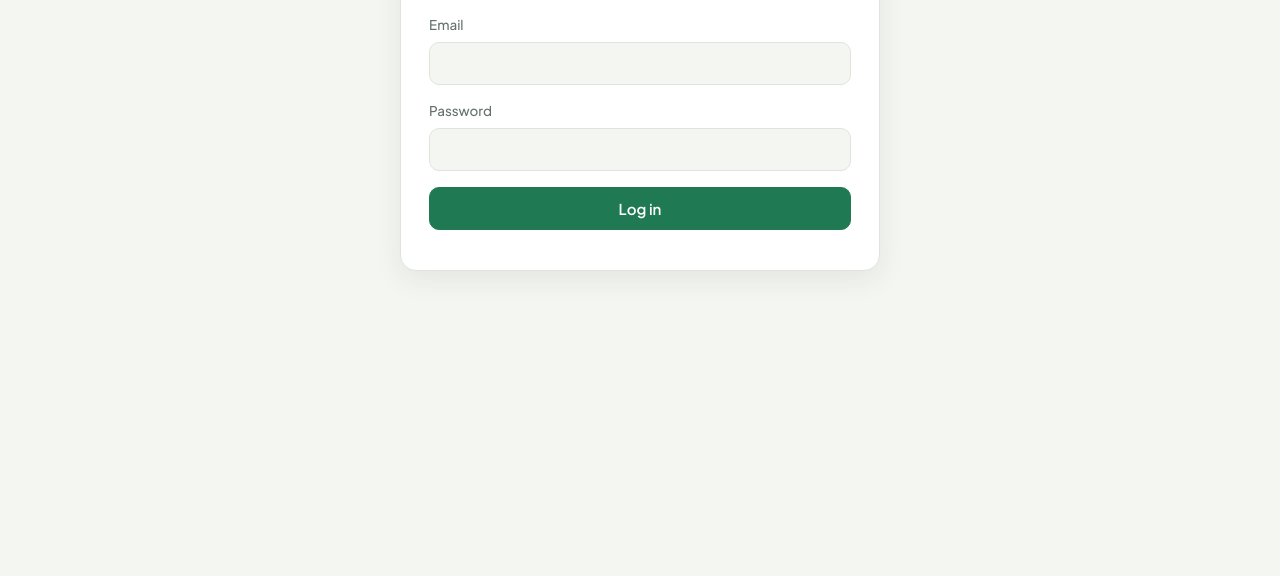
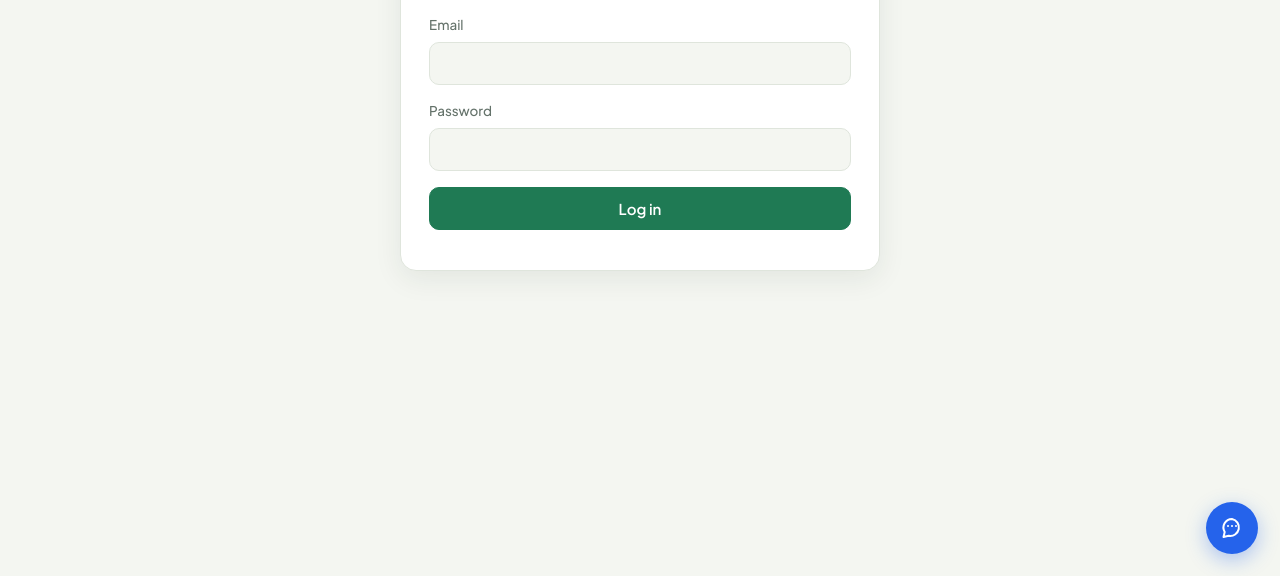
Before and after one commit to riyakangle/SARAL--ACCELERATOR-PORTAL, a plain HTML site: page saralayush.html in a window 1280 px wide. Shown: the part 224-800 px from the top of the page. Drawn offline with nearby package versions, Linux system fonts and the light colour scheme.

Commit message:
Add floating chatbot shortcut across portal

```diff
--- a/saralayush.html
+++ b/saralayush.html
@@ -69,6 +69,11 @@ td.act,th.act{text-align:right;white-space:nowrap}.slots th[scope=row]{color:var
 
 @media(max-width:820px){.app{grid-template-columns:1fr}.side{position:sticky;height:auto;z-index:5;flex-direction:row;align-items:center;overflow-x:auto;padding:10px 12px;border-right:0;border-bottom:1px solid var(--line)}
 .brand,.dbbadge{display:none}.nav{flex-direction:row}.nav button{white-space:nowrap}.nav button span{display:none}.sidefoot{margin:0 0 0 auto}main{padding:20px 14px}.dash{grid-template-columns:1fr}.hero{padding:30px 22px}.hero h1{font-size:1.7rem}}
+
+.chat-fab{position:fixed;right:22px;bottom:22px;z-index:30;width:52px;height:52px;border:0;border-radius:50%;background:#2563eb;color:#fff;box-shadow:0 6px 20px rgba(37,99,235,.35);display:grid;place-items:center;cursor:pointer;transition:transform .18s,box-shadow .18s}
+.chat-fab:hover{transform:translateY(-2px);box-shadow:0 9px 24px rgba(37,99,235,.42)}
+.chat-fab svg{width:24px;height:24px;fill:none;stroke:currentColor;stroke-width:2;stroke-linecap:round;stroke-linejoin:round}
+@media(max-width:820px){.chat-fab{right:16px;bottom:16px;width:48px;height:48px}}
 @media(prefers-reduced-motion:reduce){*{animation:none!important;transition:none!important}}
 </style></head>
 <body>
@@ -167,6 +172,8 @@ td.act,th.act{text-align:right;white-space:nowrap}.slots th[scope=row]{color:var
 </main></div>
 </div>
 <div class="toast" id="toast" role="status" aria-live="polite"></div>
+<button class="chat-fab" id="chatFab" type="button" aria-label="Open AI guide" title="Open AI guide"><svg viewBox="0 0 24 24" aria-hidden="true"><path d="M12 3a8.5 8.5 0 0 0-7.3 12.9L3.5 21l5.2-1.2A8.5 8.5 0 1 0 12 3z"/><path d="M8 10h.01M12 10h.01M16 10h.01"/></svg></button>
+
 
 <script src="https://cdn.jsdelivr.net/npm/@supabase/supabase-js@2"></script>
 <script>
@@ -243,6 +250,7 @@ function go(n){if(!$(`[data-screen="${n}"]`))n='home';cur=n;
   $$('[data-screen]').forEach(s=>s.hidden=s.dataset.screen!==n);
   $$('.nav [data-go]').forEach(b=>b.dataset.go===n?b.setAttribute('aria-current','page'):b.removeAttribute('aria-current'));
   if(VIEWS[n])Promise.resolve().then(VIEWS[n]).catch(err);scrollTo(0,0)}
+$('#chatFab').addEventListener('click',()=>go('guide'));
 document.addEventListener('click',e=>{const t=e.target.closest('[data-go]');if(t){e.preventDefault();go(t.dataset.go)}
   if(e.target.closest('[data-sample]'))loadSample().catch(err)});
 
```
